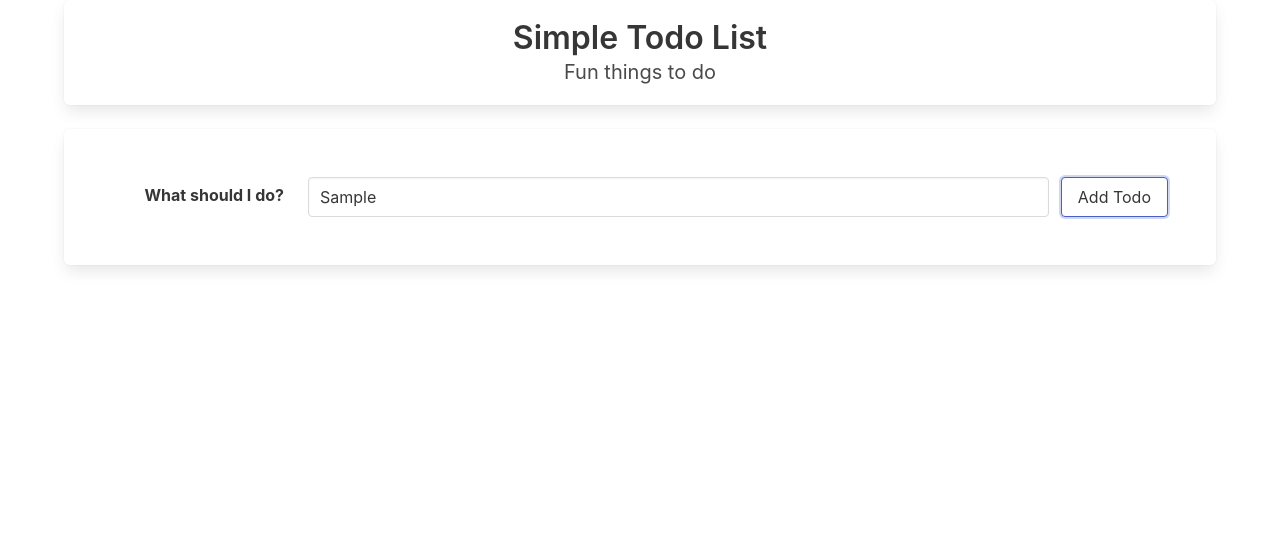
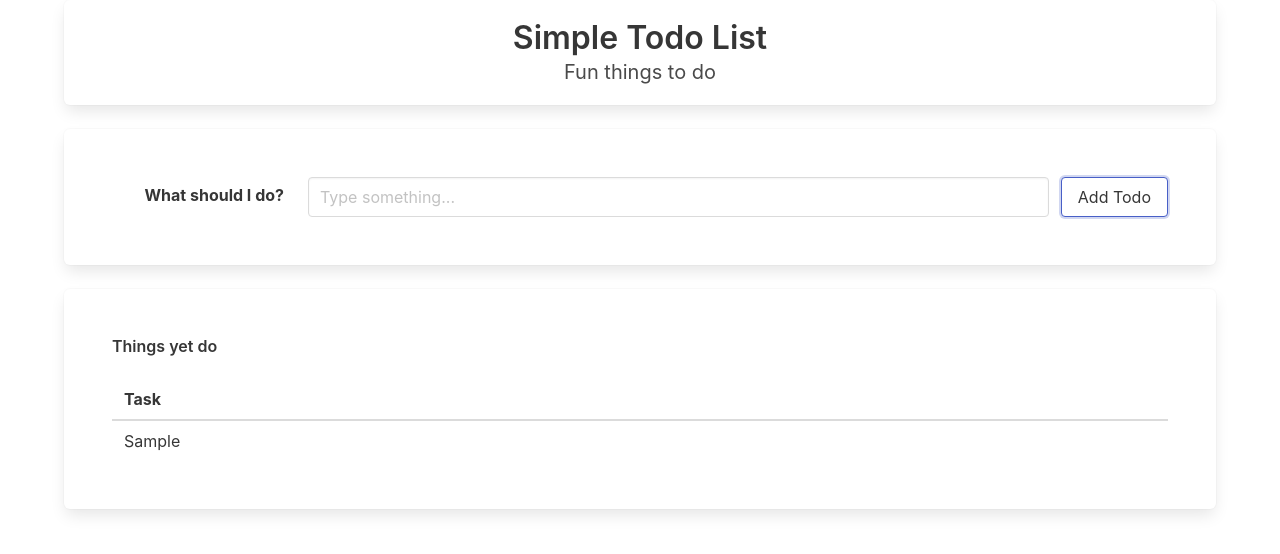
Before and after one commit to wit-hdip-comp-sci-2021/todo-svelte, a Svelte app: page / in a window 1280 px wide. Both pictures are taken after typing "Sample" into the empty fields and a click on the button "Add Todo". Shown: the top 554 px of the page. Built offline with nearby package versions, Linux system fonts and the light colour scheme.

Commit message:
populate and display array of todos

```diff
--- a/src/App.svelte
+++ b/src/App.svelte
@@ -1,8 +1,12 @@
 <script>
-  let todoText;
+  let todoText = "";
+  let todoItems = [];
 
   function addTodo() {
     console.log(todoText)
+    todoItems.push(todoText);
+    todoItems = [...todoItems];
+    todoText = "";
   }
 </script>
 
@@ -26,4 +30,19 @@
       </div>
     </div>
   </div>
+  <div class="section box">
+    <div class="title is-6">Things yet do</div>
+    <table class="table is-fullwidth">
+      <thead>
+        <th>Task</th>
+      </thead>
+      <tbody>
+        {#each todoItems as todo}
+          <tr>
+            <td> {todo} </td>
+          </tr>
+        {/each}
+      </tbody>
+    </table>
+  </div>
 </div>
```
